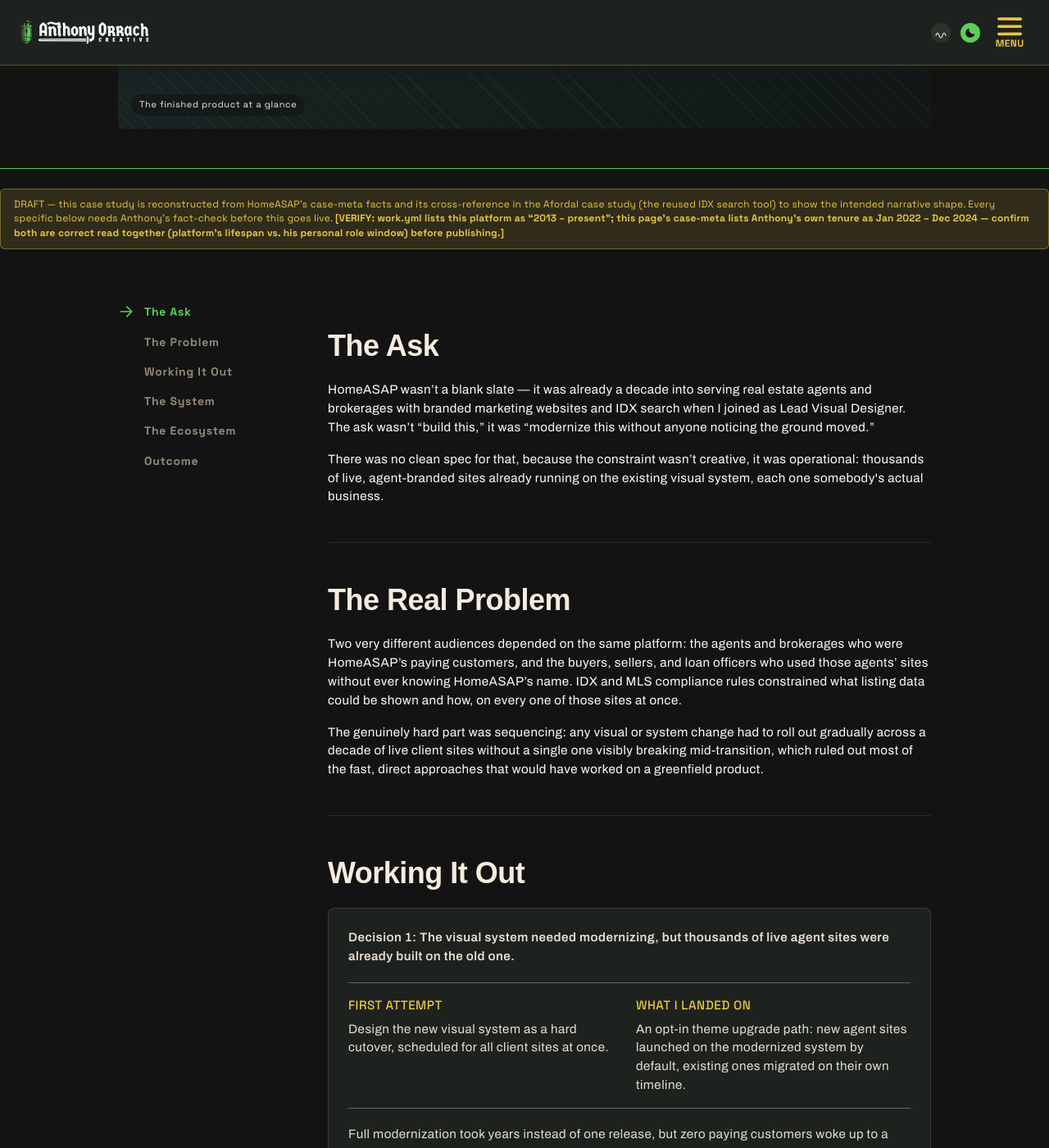
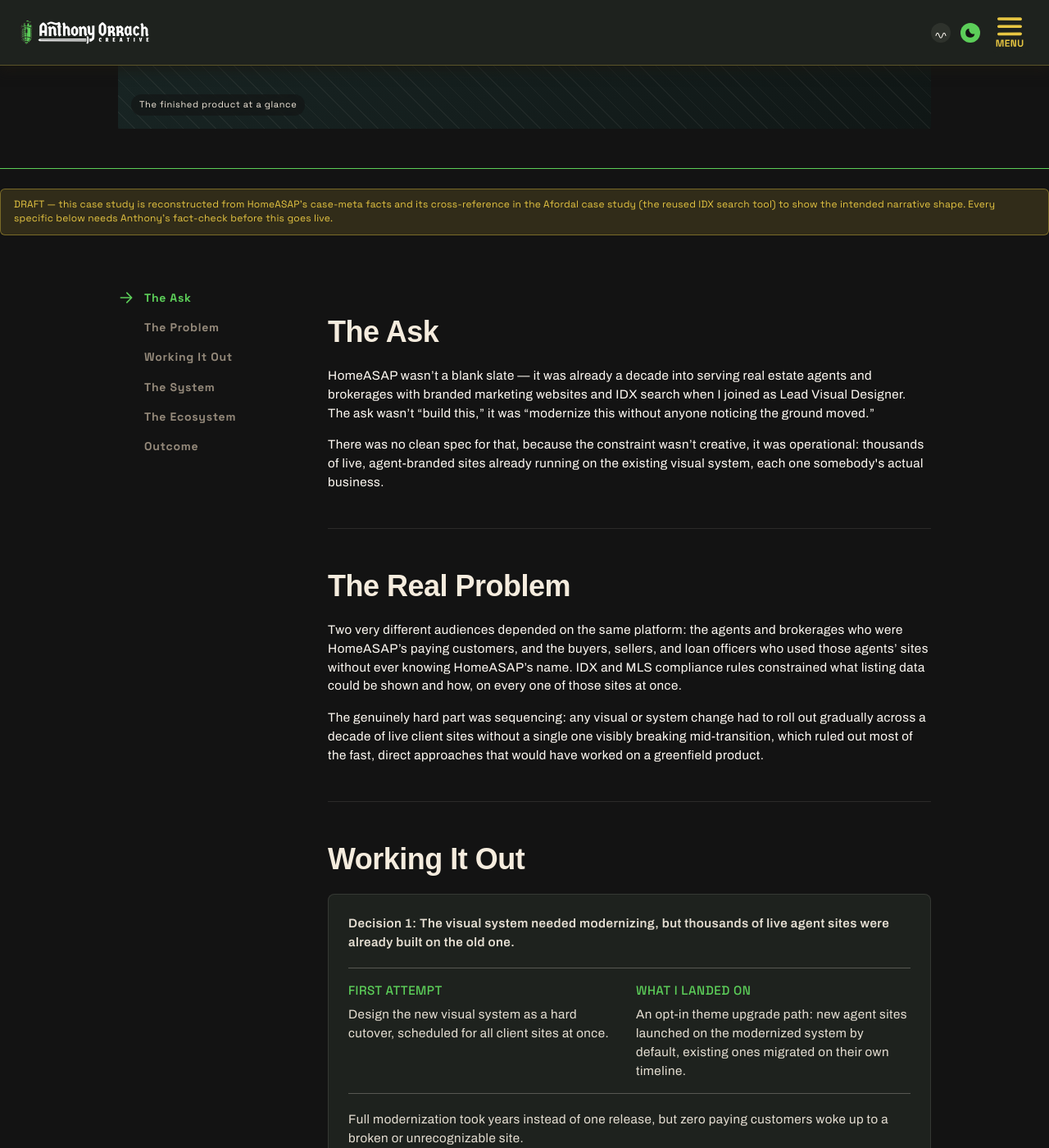
Before and after one commit to orrachcreative/orrachcreative.github.io, a Jekyll site: the page built from work/homeasap.html, in a window 1280 px wide and 1400 px high, scrolled down 981 px. Shown: the whole window at 82% size. Built offline with Jekyll 4.4.1, drawn with Linux system fonts in a browser that asks for light colours; some web fonts are replaced; some of the changed text lies outside the part shown.

Commit message:
Address design-critic findings: theme-responsive cards, cleaner draft notes
Independent design-critic review (spawned against the phase 2 build)
flagged several real issues; this fixes what's fixable without invented
assets:

- .work-card and .decision-block were hardcoded to a fixed dark
  background/text regardless of theme, so toggling light/dark visibly
  changed almost nothing on /work/, /projects/, and case-study pages —
  read as "the toggle looks broken." Both now route through the existing
  --bg-card/--ink-strong/--ink-soft/--line tokens, matching the pattern
  .next-project already used correctly.
- That same routing fix caught another hardcoded-gold-on-light-background
  contrast miss on decision-block eyebrows (same root cause as the
  earlier bronze/dark-mode regression) — now uses the theme-aware
  --accent-label token.
- Added a subtle perspective tilt to the existing work-card hover lift —
  one of the critic's concrete "motion is too timid" call-outs.
- Moved inline [VERIFY: ...] fact-check notes out of the flowing case-
  study prose (they read as "the numbers on this page are made up" sitting
  inside the Outcome paragraph) into a single clearly-internal "To verify
  before this goes live" callout at the end of each draft case study.
- Removed the About page's Instagram link — it pointed at the bare
  instagram.com homepage, not a real profile, same class of issue as the
  already-flagged missing resume.pdf.

Still on Design-Audit, not merged to main.

```diff
--- a/about/index.html
+++ b/about/index.html
@@ -21,7 +21,6 @@ permalink: /about/
         <a class="pill pill--filled" data-magnetic href="{{ '/resume.pdf' | relative_url }}" target="_blank" rel="noopener">Download Resume {% include icon.html name="arrow-right" %}</a>
         <a class="pill" data-magnetic href="https://www.linkedin.com/in/anthony-orrach-b51b7238/" target="_blank" rel="noopener">LinkedIn {% include icon.html name="arrow-right" %}</a>
         <a class="pill" data-magnetic href="https://dribbble.com/anthonyorrach" target="_blank" rel="noopener">Dribbble {% include icon.html name="arrow-right" %}</a>
-        <a class="pill" data-magnetic href="https://instagram.com/" target="_blank" rel="noopener">Instagram {% include icon.html name="arrow-right" %}</a>
       </div>
     </div>
   </div>
--- a/assets/css/style.css
+++ b/assets/css/style.css
@@ -978,7 +978,12 @@ body.menu-open {
 
 .work-card {
   display: flex;
-  background: #1e221e;
+  /* Was a hardcoded #1e221e regardless of theme — meant the light/dark
+     toggle visibly changed almost nothing on /work/, /projects/, or About
+     (flagged in review as "toggle looks broken here"). --bg-card is the
+     token this component should have used from the start: the same one
+     .next-project already uses correctly. */
+  background: var(--bg-card);
   border-radius: var(--radius);
   flex: 1;
   min-width: 0;
@@ -991,14 +996,14 @@ a.work-card {
 }
 
 a.work-card:hover {
-  border-color: rgba(92, 206, 89, 0.5);
-  background: #2f322d;
-  transform: translateY(-10px);
-  box-shadow: 0 4px 32px -8px #5cce59;
+  border-color: var(--accent);
+  background: var(--bg-raised);
+  transform: translateY(-10px) perspective(600px) rotateX(1.5deg);
+  box-shadow: 0 4px 32px -8px var(--accent);
 }
 
 a.work-card:hover .view-link__label {
-  color: #5cce59;
+  color: var(--accent);
 }
 
 .work-card--horizontal {
@@ -1011,7 +1016,10 @@ a.work-card:hover .view-link__label {
 
 .work-card--vertical {
   flex-direction: column;
-  border: 2px solid rgba(245, 236, 222, 0.1);
+  border: 2px solid var(--line);
+  /* box-shadow specifically: a.work-card (higher specificity) already
+     transitions border-color/background-color/transform. */
+  transition: box-shadow var(--motion-fast) ease;
 }
 
 @media (max-width: 900px) {
@@ -1150,7 +1158,7 @@ a.work-card:hover .view-link__label {
   font-family: var(--font-display);
   font-weight: 600;
   font-size: 2.25rem;
-  color: #fffaf3;
+  color: var(--ink-strong);
   text-transform: capitalize;
 }
 
@@ -1158,7 +1166,7 @@ a.work-card:hover .view-link__label {
   font-family: var(--font-body);
   font-size: 0.875rem;
   letter-spacing: 0.25px;
-  color: #f5ecde;
+  color: var(--ink-soft);
 }
 
 .view-link {
@@ -1174,7 +1182,8 @@ a.work-card:hover .view-link__label {
   font-size: 0.875rem;
   letter-spacing: 0.75px;
   text-transform: uppercase;
-  color: #f5ecde;
+  color: var(--ink-soft);
+  transition: color var(--motion-fast) ease;
 }
 
 .view-link__bar {
@@ -1202,13 +1211,13 @@ a.work-card:hover .view-link__label {
   font-size: 1rem;
   letter-spacing: 0.75px;
   text-transform: capitalize;
-  color: #f5ecde;
+  color: var(--ink-strong);
 }
 
 .work-card__cta svg {
   width: 20px;
   height: 20px;
-  color: #f5ecde;
+  color: var(--ink-strong);
 }
 
 a.work-card--horizontal:hover .work-card__cta {
@@ -1369,6 +1378,48 @@ a.work-card--horizontal:hover .work-card__cta {
 .draft-note {
   color: var(--draft-ink);
   font-weight: 600;
+}
+
+/* Fact-check items pulled OUT of the narrative prose (an earlier pass had
+   these embedded mid-sentence via .draft-note, which read as "the numbers
+   on this page are made up" right inside the Outcome section — see
+   design-critic review). Grouped instead as one clearly-internal note at
+   the end of the case content. */
+.verify-list {
+  margin: 8px 0 44px;
+  padding: 16px 20px;
+  background: rgba(231, 198, 66, 0.08);
+  border: 1px dashed rgba(231, 198, 66, 0.4);
+  border-radius: 8px;
+}
+
+.verify-list__title {
+  font-family: var(--font-mono);
+  font-size: 0.7rem;
+  letter-spacing: 0.1em;
+  text-transform: uppercase;
+  color: var(--draft-ink);
+  margin-bottom: 8px;
+}
+
+.verify-list ul {
+  display: flex;
+  flex-direction: column;
+  gap: 6px;
+}
+
+.verify-list li {
+  font-size: 0.85rem;
+  color: var(--ink-soft);
+  padding-left: 16px;
+  position: relative;
+}
+
+.verify-list li::before {
+  content: "\2022";
+  position: absolute;
+  left: 0;
+  color: var(--draft-ink);
 }
 
 .case-hero {
@@ -1647,14 +1698,17 @@ a.work-card--horizontal:hover .work-card__cta {
   flex-direction: column;
   gap: 20px;
   padding: 24px;
-  background: #1e221e;
-  border: 1px solid rgba(255, 250, 243, 0.1);
+  /* Same fix as .work-card: was hardcoded dark regardless of theme. */
+  background: var(--bg-card);
+  border: 1px solid var(--line);
   border-radius: var(--radius);
   width: 100%;
 }
 
 .decision-block .eyebrow {
-  color: var(--gold);
+  /* Was var(--gold) directly — fails contrast on this card's light-mode
+     background (~1.6:1). --accent-label is already tuned per-theme. */
+  color: var(--accent-label);
 }
 
 .decision-block__title {
@@ -1662,15 +1716,15 @@ a.work-card--horizontal:hover .work-card__cta {
   font-weight: 600;
   font-size: 1.875rem;
   letter-spacing: 0.6px;
-  color: var(--parchment);
+  color: var(--ink-strong);
 }
 
 .decision-block__grid {
   display: flex;
   gap: 16px;
   padding: 16px 0;
-  border-top: 1px solid rgba(255, 250, 243, 0.3);
-  border-bottom: 1px solid rgba(255, 250, 243, 0.3);
+  border-top: 1px solid var(--line-strong);
+  border-bottom: 1px solid var(--line-strong);
 }
 
 @media (max-width: 640px) {
@@ -1689,7 +1743,7 @@ a.work-card--horizontal:hover .work-card__cta {
 
 .decision-block__col p,
 .decision-block > p {
-  color: #e6dfd3;
+  color: var(--ink-soft);
 }
 
 /* ==========================================================================
--- a/work/homeasap.html
+++ b/work/homeasap.html
@@ -39,7 +39,7 @@ gallery: true
   </div>
 </section>
 
-<p class="draft-flag shell">DRAFT &mdash; this case study is reconstructed from HomeASAP&rsquo;s case-meta facts and its cross-reference in the Afordal case study (the reused IDX search tool) to show the intended narrative shape. Every specific below needs Anthony&rsquo;s fact-check before this goes live. <span class="draft-note">[VERIFY: work.yml lists this platform as &ldquo;2013 &ndash; present&rdquo;; this page's case-meta lists Anthony's own tenure as Jan 2022 &ndash; Dec 2024 &mdash; confirm both are correct read together (platform's lifespan vs. his personal role window) before publishing.]</span></p>
+<p class="draft-flag shell">DRAFT &mdash; this case study is reconstructed from HomeASAP&rsquo;s case-meta facts and its cross-reference in the Afordal case study (the reused IDX search tool) to show the intended narrative shape. Every specific below needs Anthony&rsquo;s fact-check before this goes live.</p>
 
 <div class="case-shell shell">
   {% include case-sidebar.html %}
@@ -111,8 +111,16 @@ gallery: true
 
     <section class="case-section" id="outcome">
       <h2 class="case-section__title">Outcome</h2>
-      <p>The platform has been running since 2013; my own tenure as Lead Visual Designer ran January 2022 through December 2024. The IDX search component built here went on to a second life as the reskinned foundation for Afordal's own search tool. <span class="draft-note">[VERIFY: agent/site count, and any adoption or performance numbers worth citing here.]</span></p>
+      <p>The platform has been running since 2013; my own tenure as Lead Visual Designer ran January 2022 through December 2024. The IDX search component built here went on to a second life as the reskinned foundation for Afordal's own search tool.</p>
     </section>
+
+    <aside class="verify-list">
+      <p class="verify-list__title">To verify before this goes live</p>
+      <ul>
+        <li>work.yml lists this platform as &ldquo;2013 &ndash; present&rdquo;; this page's case-meta lists Anthony's own tenure as Jan 2022 &ndash; Dec 2024 &mdash; confirm both are correct read together (platform lifespan vs. his personal role window).</li>
+        <li>Agent/site count, and any real adoption or performance numbers worth citing in the Outcome section.</li>
+      </ul>
+    </aside>
   </div>
 </div>
 
```
Also changed, not shown: work/high5.html (+9 -1 lines).
